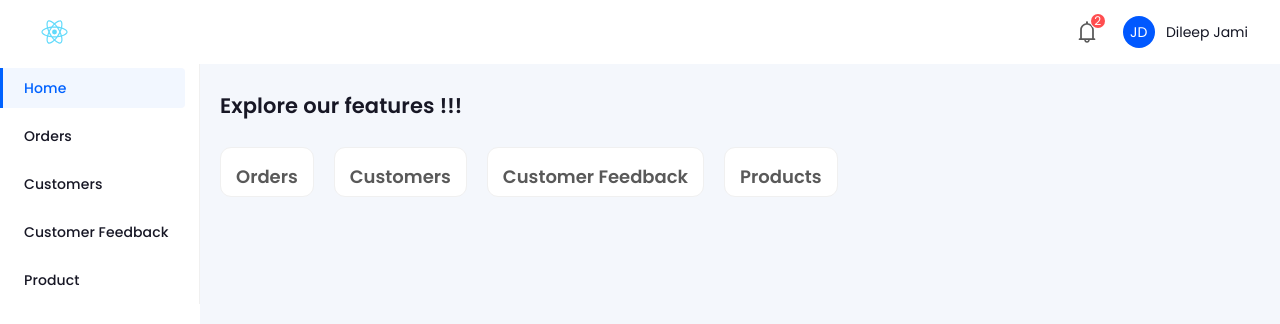
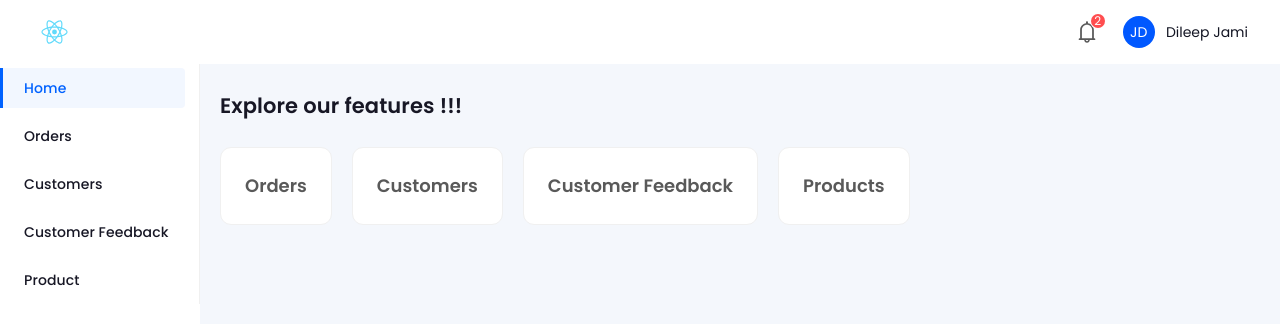
Before and after one commit to sponaka/alakarte-cms-ui, a React (Create React App) app: page / in a window 1280 px wide. Shown: the top 324 px of the page. Built offline with nearby package versions, Linux system fonts and the light colour scheme.

Commit message:
:lipstick: style(home): changed the card padding

```diff
--- a/src/components/customer-feedback/CustomerFeedback.scss
+++ b/src/components/customer-feedback/CustomerFeedback.scss
@@ -21,13 +21,14 @@
   background: #FFFFFF 0 0 no-repeat padding-box;
   box-shadow: 0px 3px 6px #00000029;
   border-radius: 11px;
-  width: 390px;
+  width: 390px !important;
+
+  .ant-card-body {
+    padding: 15px;
+    padding-bottom: 5px;
+  }
 }
 
-.ant-card-body {
-  padding: 15px;
-  padding-bottom: 5px;
-}
 
 .customer-name {
   color: #707070;
--- a/src/components/home/Home.scss
+++ b/src/components/home/Home.scss
@@ -6,6 +6,10 @@
     color: #171725;
     font-family: Poppins-SemiBold, sans-serif;
     margin-top: 5px;
+  }
+
+  .ant-card-body {
+    padding: 24px;
   }
 
   .feature-cards {
@@ -20,7 +24,7 @@
       border-radius: 11px;
       font-size: 18px;
       border: 1px solid #f0f0f0;
-      font-family: Poppins-SemiBold;
+      font-family: Poppins-SemiBold, "Helvetica Neue", sans-serif;
 
       a {
         color: inherit !important;
```
